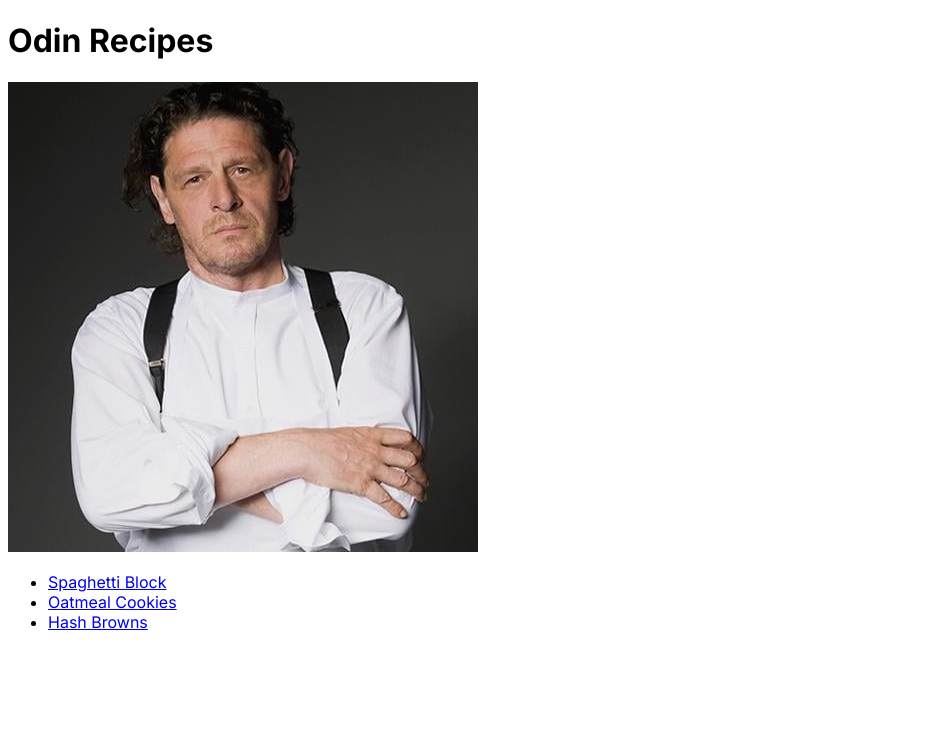
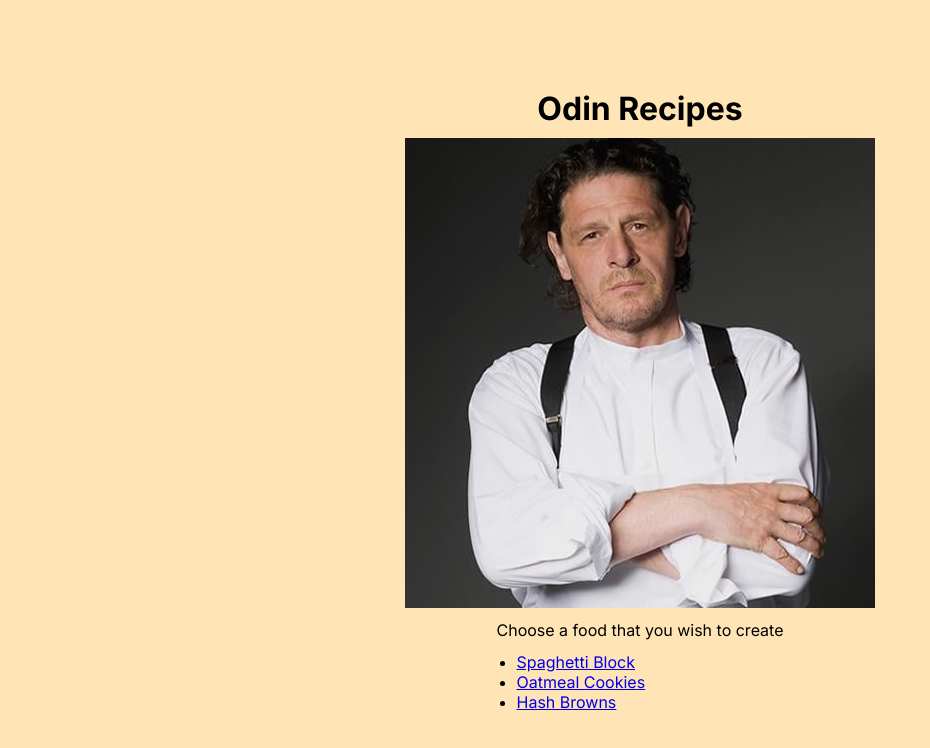
Before and after one commit to Monatric/odin-recipes, a plain HTML site: page index.html in a window 1280 px wide. Shown: the whole page, without its empty margins (0-930 px from the left). Drawn offline with Linux system fonts and the light colour scheme.

Commit message:
Added more styles and classes to main page

```diff
--- a/index.html
+++ b/index.html
@@ -7,12 +7,17 @@
     <link rel="stylesheet" href="styles.css">
 </head>
 <body>
-    <h1>Odin Recipes</h1>
-    <img src="./images/Marco-Pierre-White.jpg" alt="Chef Marco">
-    <ul>
-        <li><a href="recipes/lasagna.html">Spaghetti Block</a></li>
-        <li><a href="recipes/oatmeal-cookies.html">Oatmeal Cookies</a></li>
-        <li><a href="recipes/hash-browns.html">Hash Browns</a></li>
-    </ul>
+    <div class="content">
+        <h1 class="header">Odin Recipes</h1>
+        <img src="./images/Marco-Pierre-White.jpg" alt="Chef Marco">
+        <div class="food-choices">
+            <p class="recipe-title">Choose a food that you wish to create</p>
+            <ul class="recipes">
+                <li><a href="recipes/lasagna.html">Spaghetti Block</a></li>
+                <li><a href="recipes/oatmeal-cookies.html">Oatmeal Cookies</a></li>
+                <li><a href="recipes/hash-browns.html">Hash Browns</a></li>
+            </ul>
+        </div>
+    </div>
 </body>
 </html>
--- a/styles.css
+++ b/styles.css
@@ -1,4 +1,28 @@
 @import url('https://fonts.googleapis.com/css2?family=Inter:wght@400;700&display=swap');
 * {
     font-family: Inter, sans-serif;
+    margin: 0;
+    padding: 0;
 }
+
+.header {
+    margin-bottom: 10px;
+}
+
+.content {
+    height: 100vh;
+    background-color:moccasin;
+    display: flex;
+    justify-content: center;
+    align-items: center;
+    flex-direction: column;
+}
+
+.recipe-title{
+    margin-top: 12px;
+    margin-bottom: 12px;
+}
+
+.recipes {
+    padding-left: 20px;
+}
```
